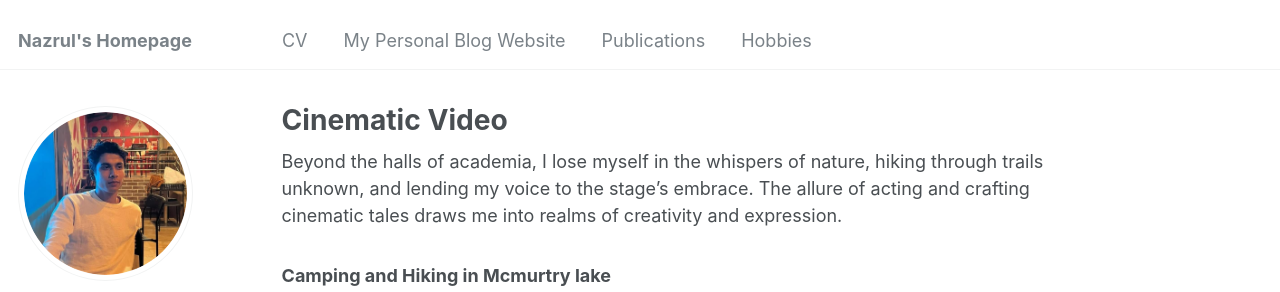
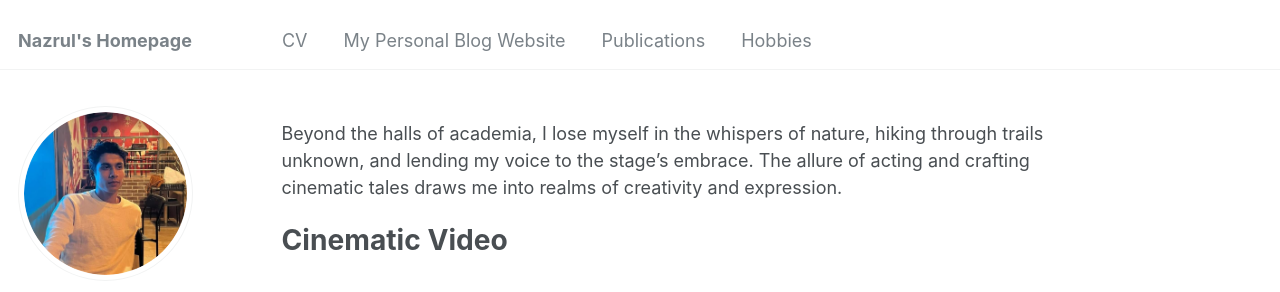
Before and after one commit to nazrulhuda/portfolio, a Jekyll site: the page built from _pages/workex.md, in a window 1280 px wide and 900 px high, cut to the strip 0-292 px from the top of the window. Built offline with Jekyll 4.4.1, drawn with Linux system fonts in a browser that asks for light colours; some web fonts are replaced; part of the change alters nothing that is shown.

Commit message:
first commit

```diff
--- a/_pages/workex.md
+++ b/_pages/workex.md
@@ -1,5 +1,5 @@
 ---
-title: "Cinematic Video"
+title: ""
 excerpt: "About me"
 author_profile: true
 redirect_from:
@@ -9,6 +9,7 @@ redirect_from:
 
 Beyond the halls of academia, I lose myself in the whispers of nature, hiking through trails unknown, and lending my voice to the stage’s embrace. The allure of acting and crafting cinematic tales draws me into realms of creativity and expression.
 
+# Cinematic Video
 
 ### Camping and Hiking in Mcmurtry lake
 
```
